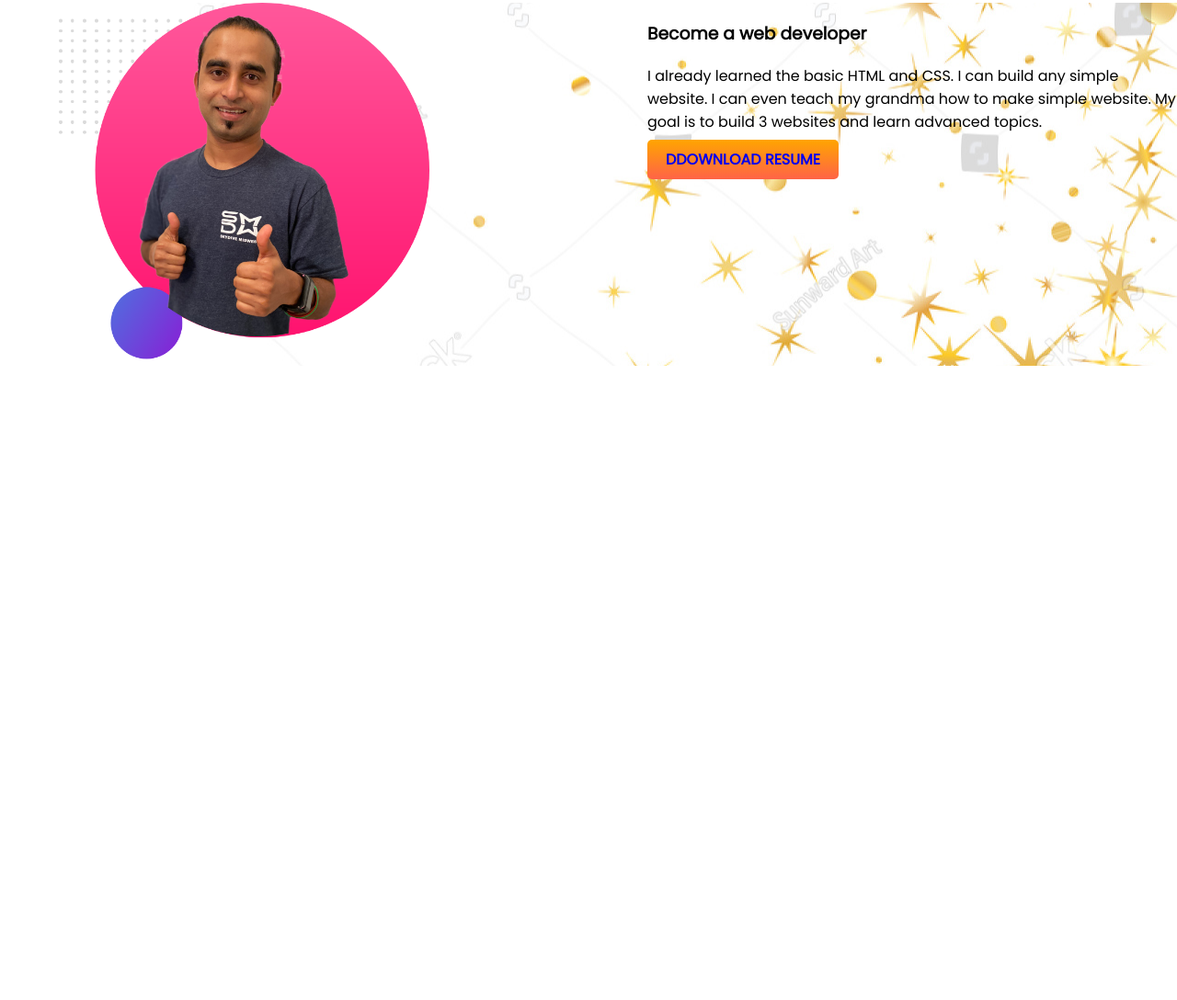
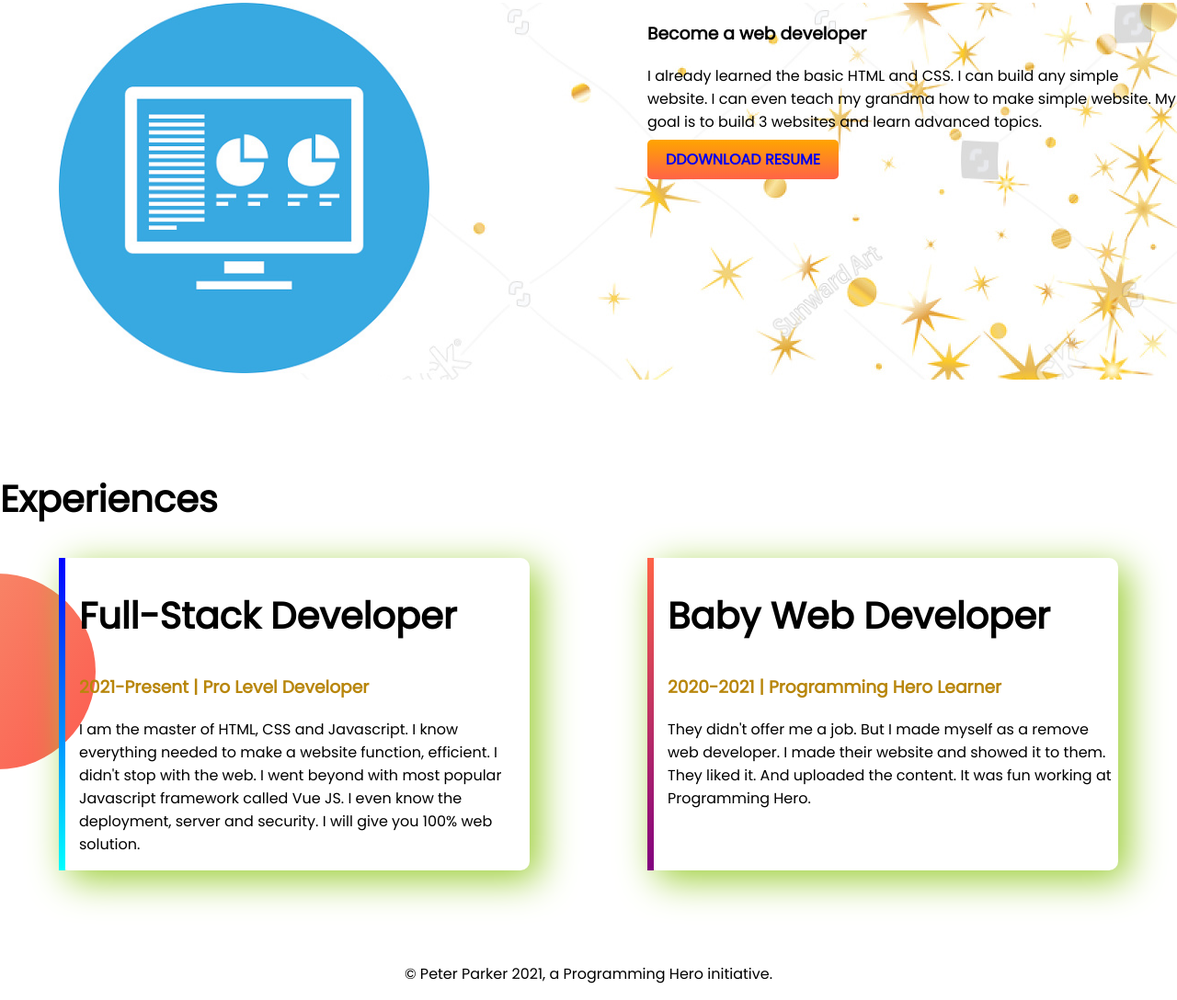
Before and after one commit to Rafia-Sultana/developer-portfolio, a plain HTML site: page index.html in a window 1280 px wide. Shown: the part 505-1593 px from the top of the page at 92% size. Before the commit the page ends 1003 px from the top, so only its background shows below. Drawn offline with Linux system fonts and the light colour scheme.

Commit message:
footer and experience added

```diff
--- a/index.html
+++ b/index.html
@@ -13,7 +13,7 @@
 </head>
 
 <body>
-    <section class="top-banner">
+    <section class="top-banner flexible-container">
         <div class="half-width">
             <h1> WELCOME TO</h1>
             <h1><span class="color-orange">Rafia Sultana's</span> World</h1>
@@ -25,9 +25,9 @@
         </div>
         <div class="half-width"><img src="images/rafia-background.png" alt=" "></div>
     </section>
-    <section class="dream-big">
+    <section class="dream-big flexible-container">
         <div class="half-width">
-            <img src="images/jhankar2.png" alt=" ">
+            <img src="images/round-images.jpg" alt=" ">
         </div>
         <div class="half-width">
             <h3>Become a web developer</h3>
@@ -38,6 +38,32 @@
 
 
     </section>
+    <section class="experience-area">
+        <h1>Experiences</h1>
+        <div class="flexible-container">
+            <div id="web-dev-exp" class="experience-item">
+                <h1>Full-Stack Developer</h1>
+                <h3 class="color-orange">2021-Present | Pro Level Developer</h3>
+                <p>I am the master of HTML, CSS and Javascript. I know everything needed to make a website function,
+                    efficient. I didn't stop with the web. I went beyond with most popular Javascript framework called
+                    Vue
+                    JS. I even know the deployment, server and security. I will give you 100% web solution.</p>
+            </div>
+            <div id="web-baby-dev-exp" class="experience-item">
+                <h1>Baby Web Developer</h1>
+                <h3 class="color-orange">2020-2021 | Programming Hero Learner</h3>
+                <p>They didn't offer me a job. But I made myself as a remove web developer. I made their website and
+                    showed
+                    it to them. They liked it. And uploaded the content. It was fun working at Programming Hero.</p>
+            </div>
+
+
+        </div>
+    </section>
+    <footer>
+        <p>© Peter Parker 2021, a Programming Hero initiative.</p>
+    </footer>
+
 </body>
 
 </html>
--- a/style.css
+++ b/style.css
@@ -9,7 +9,7 @@ h1{
 .color-orange{
 color:darkgoldenrod;
 }
-section{
+.flexible-container{
 
     display:flex;
     margin-bottom: 100px;
@@ -19,7 +19,7 @@ section{
     padding-left: 5%;
 }
 .half-width img{
-    width: 80%;
+    width: 70%;
 }
 .link-button{
     text-decoration: none;
@@ -37,6 +37,31 @@ background-repeat: no-repeat;
     background-repeat: no-repeat;
     background-position: right;
 }
-.half-width img{
-    width: 70%;
+.experience-item{
+    width: 40%;
+    margin-left: 5%;
+    margin-right: 5%;
+    padding-left: 15px;
+    border-radius: 10px;
+box-shadow: 10px 10px 40px yellowgreen;
+
 }
+.experience-area{
+
+    background-image: url(images/exp-bg.png);
+    background-repeat: no-repeat;
+    background-position:left ;
+}
+#web-dev-exp{
+    border-left: 7px solid;
+    border-image: linear-gradient(blue,cyan);
+    border-image-slice: 1;
+}
+#web-baby-dev-exp{
+    border-left: 7px solid;
+    border-image: linear-gradient(tomato,purple);
+    border-image-slice: 1;
+}
+footer p{
+    text-align: center;
+}
```
Also changed, not shown: images/round-images.jpg (added), showOff/rafia.jpg (deleted), 4 other files.
